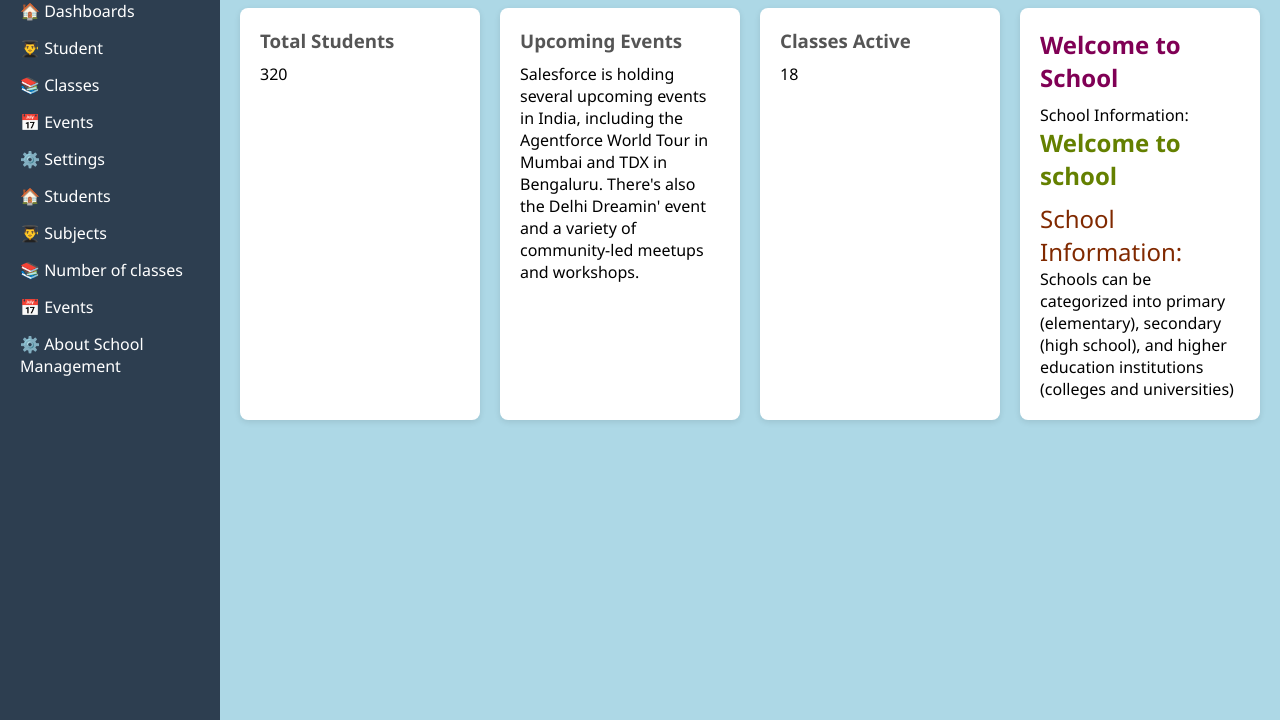
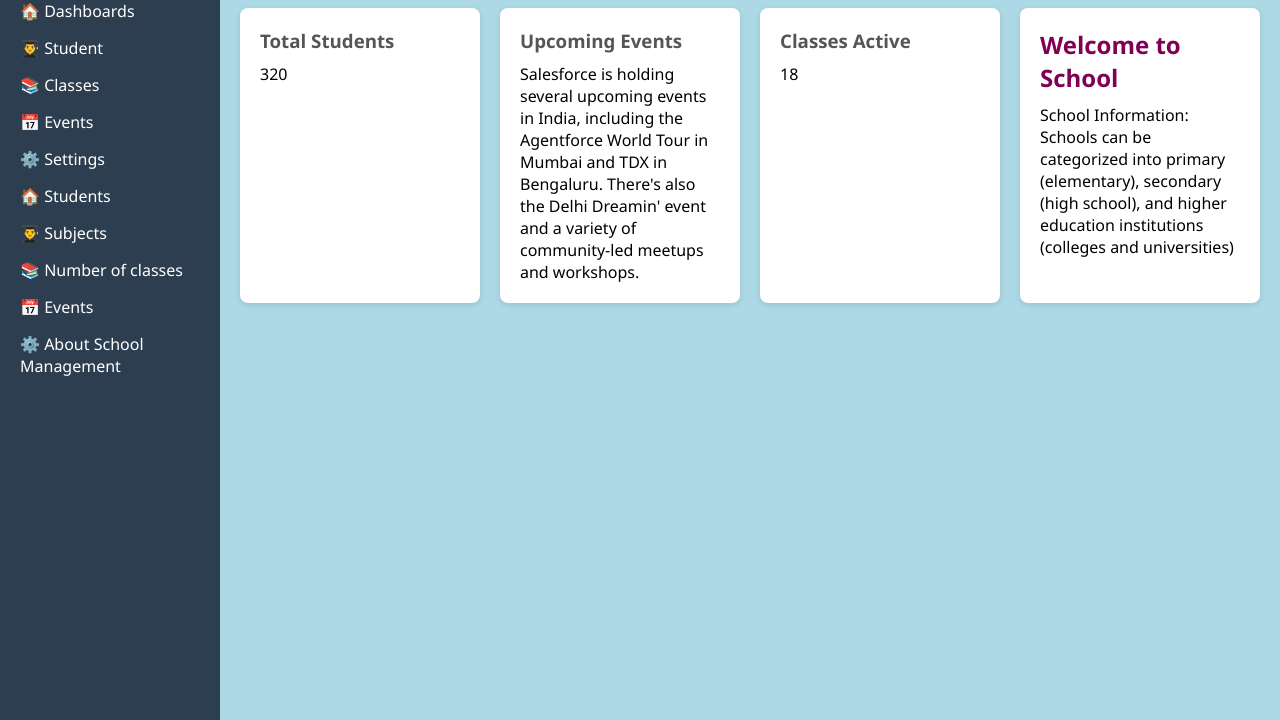
Before and after one commit to salesforcecopado2136/web-application, a plain HTML site: page index.html in a window 1280 px wide. Shown: the part 113-833 px from the top of the page. Drawn offline with Linux system fonts and the light colour scheme.

Commit message:
changes in webpage1

```diff
--- a/index.html
+++ b/index.html
@@ -62,8 +62,7 @@
           <h3 style="color: rgb(128, 0, 85); font-size: 24px;">Welcome to School</h3>
           <p>School Information:</p>
 
-          <h3 style="color: rgb(100, 128, 0); font-size: 24px;"> Welcome to school</h3>
-          <p style="color: rgb(128, 41, 0); font-size: 24px;"> School Information:</p>
+
           <p>Schools can be categorized into primary (elementary),
 	secondary (high school), and higher education
 	institutions (colleges and universities)
```
